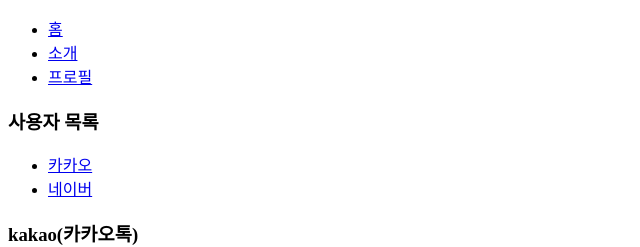
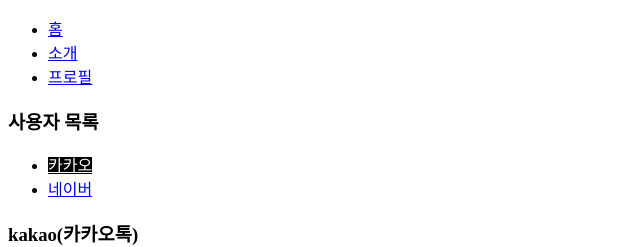
Before and after one commit to wjdgml3834/react-technique, a React (Create React App) app: page /profiles/kakao in a window 1280 px wide. Shown: the top 247 px of the page, without its empty margins (0-640 px from the left). Built offline with nearby package versions, Linux system fonts and the light colour scheme.

Commit message:
✨  13.6.4 NavLink 예제

```diff
--- a/src/Profiles.js
+++ b/src/Profiles.js
@@ -1,16 +1,25 @@
-import { Link, Route } from "react-router-dom";
+import React from "react";
+import { NavLink, Route } from "react-router-dom";
 import Profile from "./Profile";
 
 const Profiles = () => {
+  const activeStyle = {
+    background: "black",
+    color: "white",
+  };
   return (
     <div>
       <h3>사용자 목록</h3>
       <ul>
         <li>
-          <Link to="/profiles/kakao">카카오</Link>
+          <NavLink activeStyle={activeStyle} to="/profiles/kakao">
+            카카오
+          </NavLink>
         </li>
         <li>
-          <Link to="/profiles/naver">네이버</Link>
+          <NavLink activeStyle={activeStyle} to="/profiles/naver">
+            네이버
+          </NavLink>
         </li>
       </ul>
       <Route
```
